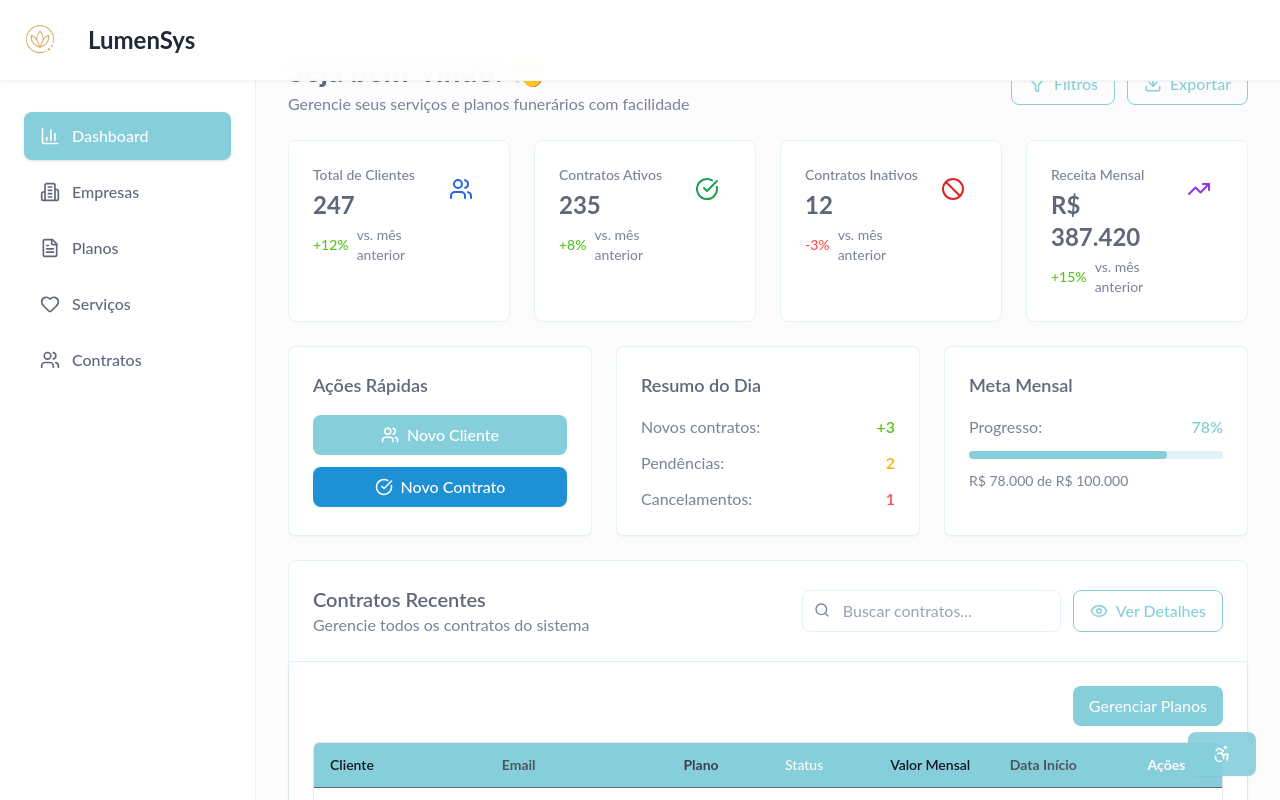
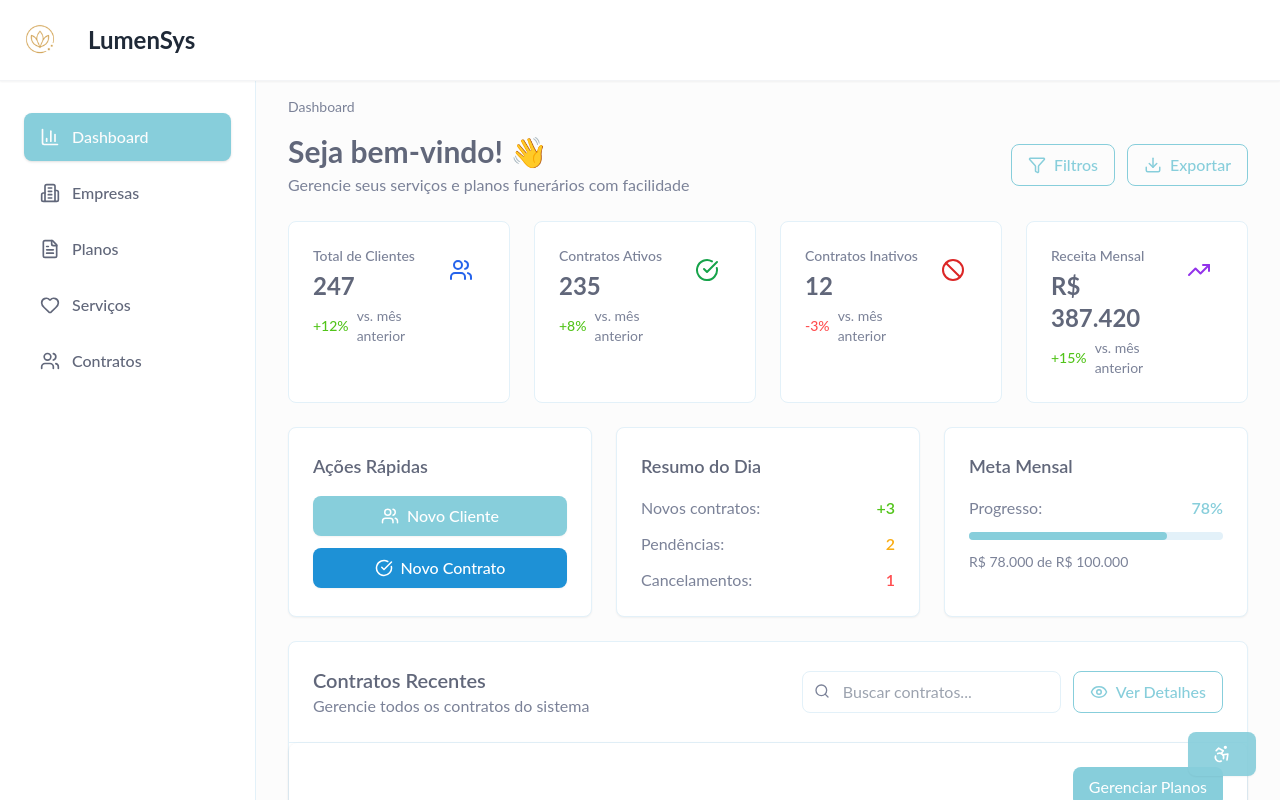
Before and after one commit to LumenSys/LumenSys-Frontend, a React (Vite) app in the folder frontend/: page /dashboard in a window 1280 px wide. Shown: the top 800 px of the page. Built offline with nearby package versions, Linux system fonts and the light colour scheme.

Commit message:
:bug: fix: Header in block

```diff
--- a/frontend/src/components/Header/index.tsx
+++ b/frontend/src/components/Header/index.tsx
@@ -17,7 +17,7 @@ export default function Header() {
 
   return (
 
-    <header className="w-full bg-white/95 backdrop-blur-md border-b border-gray-100 text-textPrimary shadow-sm fixed top-0 z-50">
+    <header className="w-full bg-white/95 backdrop-blur-md border-b border-gray-100 text-textPrimary shadow-sm z-50">
       <div className="max-w-7xl flex items-center h-20 px-2">
         {/* Logo */}
         <div className="flex items-center justify-start flex-1 mr-8">
--- a/frontend/src/components/Sidebar/index.tsx
+++ b/frontend/src/components/Sidebar/index.tsx
@@ -11,8 +11,8 @@ const menuItems = [
 
 export default function Sidebar() {
   return (
-    <div className="w-64 bg-surface text-textPrimary min-h-screen pt-20 p-6 border-r border-footer">
-      <div className="mb-8">
+    <div className="w-64 bg-surface text-textPrimary min-h-screen p-6 border-r border-footer">
+      <div className="mb-2">
 
       </div>
       <nav className="space-y-2">
```
